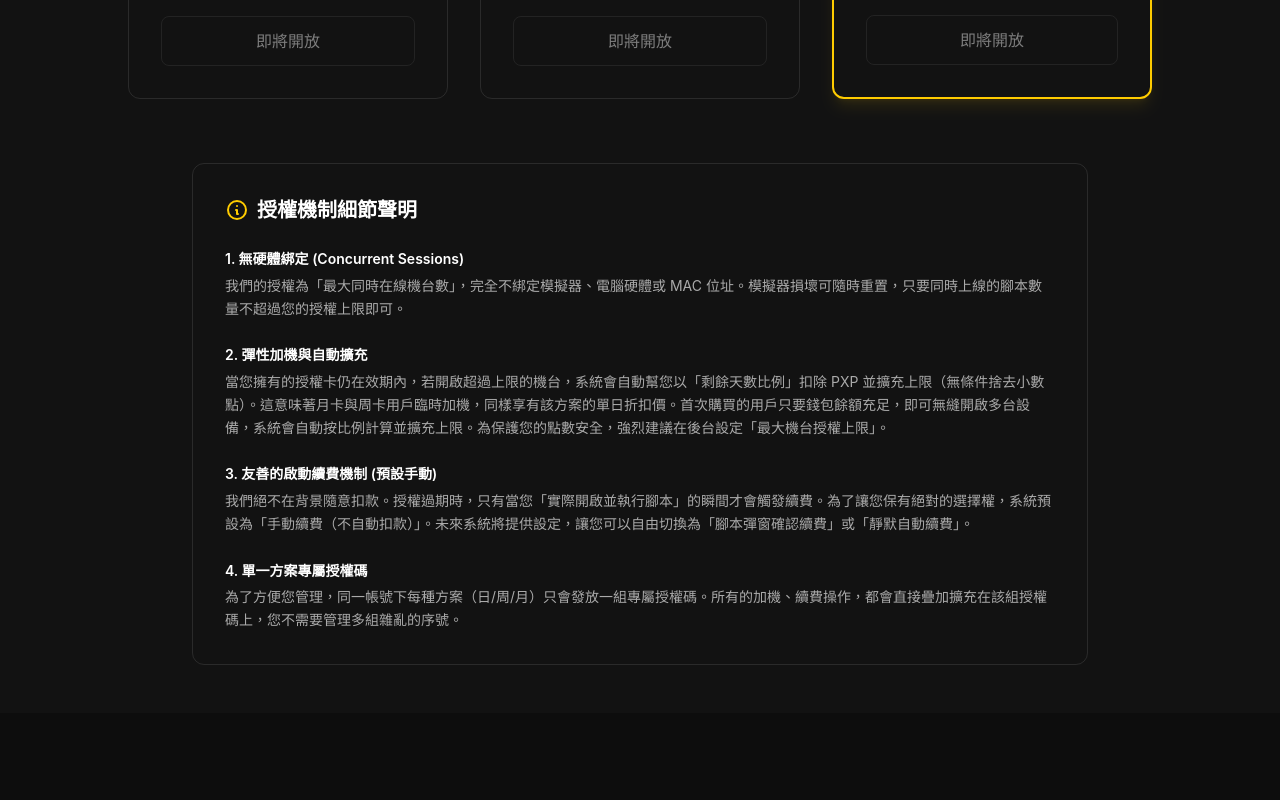
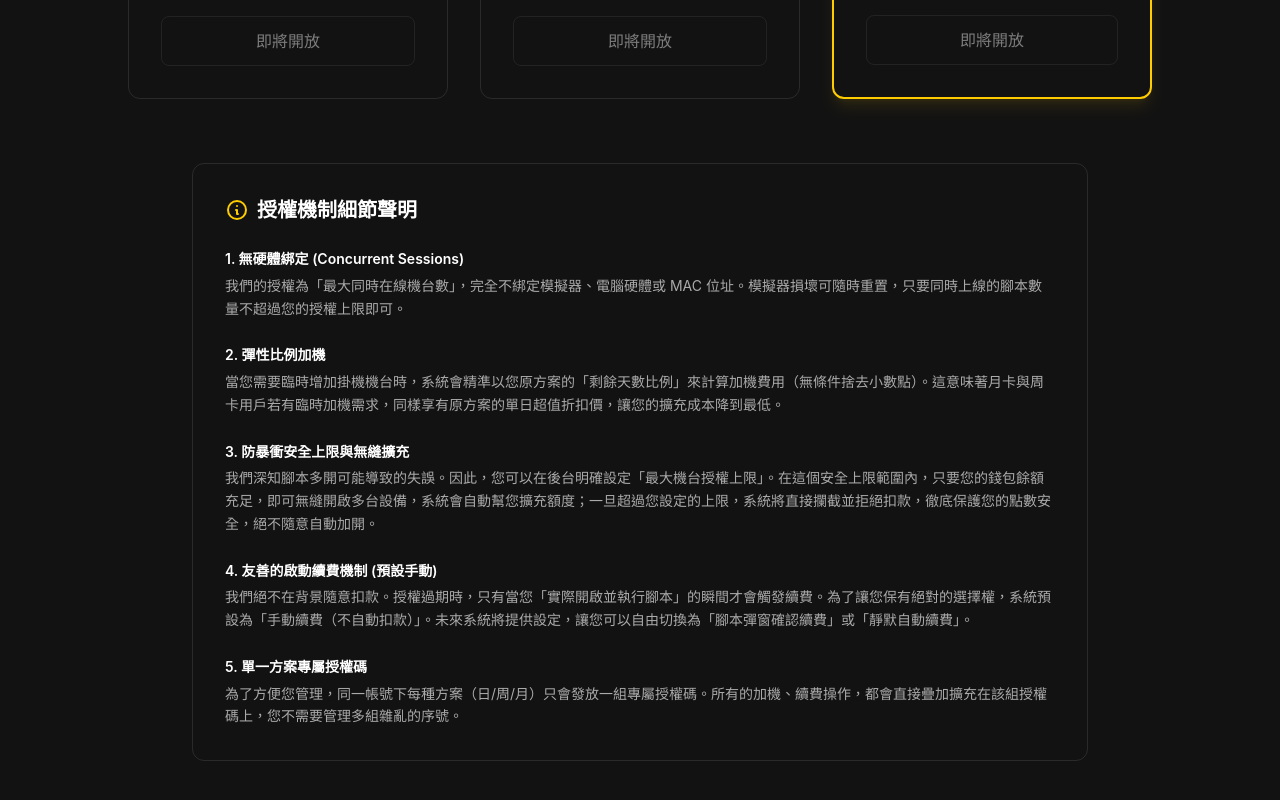
Before and after one commit to w8s3suimin/ROR_PX, a Vue app: page /pricing in a window 1280 px wide. Shown: the part 480-1280 px from the top of the page. Before the commit the page ends 1193 px from the top, so only its background shows below. Built offline with nearby package versions, Linux system fonts and the light colour scheme.

Commit message:
Split scaling and auto-expansion text to prevent user confusion

```diff
--- a/src/views/Pricing.vue
+++ b/src/views/Pricing.vue
@@ -65,15 +65,19 @@
           <p>我們的授權為「最大同時在線機台數」，完全不綁定模擬器、電腦硬體或 MAC 位址。模擬器損壞可隨時重置，只要同時上線的腳本數量不超過您的授權上限即可。</p>
         </div>
         <div>
-          <h4 class="text-white font-semibold mb-1">2. 彈性加機與自動擴充</h4>
-          <p>當您擁有的授權卡仍在效期內，若開啟超過上限的機台，系統會自動幫您以「剩餘天數比例」扣除 PXP 並擴充上限（無條件捨去小數點）。這意味著月卡與周卡用戶臨時加機，同樣享有該方案的單日折扣價。首次購買的用戶只要錢包餘額充足，即可無縫開啟多台設備，系統會自動按比例計算並擴充上限。為保護您的點數安全，強烈建議在後台設定「最大機台授權上限」。</p>
+          <h4 class="text-white font-semibold mb-1">2. 彈性比例加機</h4>
+          <p>當您需要臨時增加掛機機台時，系統會精準以您原方案的「剩餘天數比例」來計算加機費用（無條件捨去小數點）。這意味著月卡與周卡用戶若有臨時加機需求，同樣享有原方案的單日超值折扣價，讓您的擴充成本降到最低。</p>
         </div>
         <div>
-          <h4 class="text-white font-semibold mb-1">3. 友善的啟動續費機制 (預設手動)</h4>
+          <h4 class="text-white font-semibold mb-1">3. 防暴衝安全上限與無縫擴充</h4>
+          <p>我們深知腳本多開可能導致的失誤。因此，您可以在後台明確設定「最大機台授權上限」。在這個安全上限範圍內，只要您的錢包餘額充足，即可無縫開啟多台設備，系統會自動幫您擴充額度；一旦超過您設定的上限，系統將直接攔截並拒絕扣款，徹底保護您的點數安全，絕不隨意自動加開。</p>
+        </div>
+        <div>
+          <h4 class="text-white font-semibold mb-1">4. 友善的啟動續費機制 (預設手動)</h4>
           <p>我們絕不在背景隨意扣款。授權過期時，只有當您「實際開啟並執行腳本」的瞬間才會觸發續費。為了讓您保有絕對的選擇權，系統預設為「手動續費（不自動扣款）」。未來系統將提供設定，讓您可以自由切換為「腳本彈窗確認續費」或「靜默自動續費」。</p>
         </div>
         <div>
-          <h4 class="text-white font-semibold mb-1">4. 單一方案專屬授權碼</h4>
+          <h4 class="text-white font-semibold mb-1">5. 單一方案專屬授權碼</h4>
           <p>為了方便您管理，同一帳號下每種方案（日/周/月）只會發放一組專屬授權碼。所有的加機、續費操作，都會直接疊加擴充在該組授權碼上，您不需要管理多組雜亂的序號。</p>
         </div>
       </div>
```
